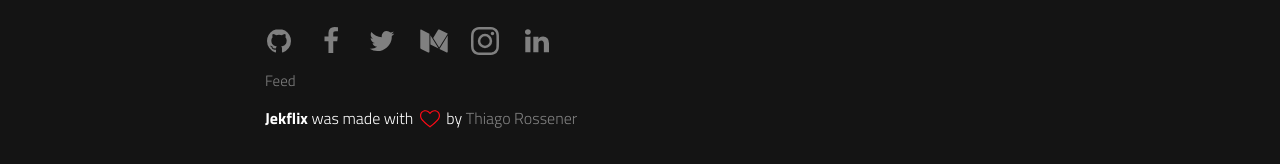
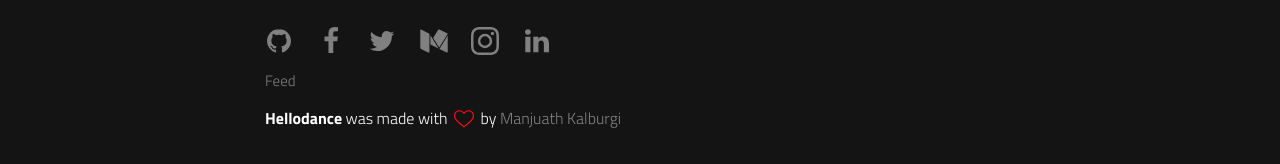
Before and after one commit to hellodance/hellodance.github.io, a Jekyll site: the page built from index.md, in a window 1280 px wide and 900 px high, scrolled down 2598 px. Shown: the part 733-897 px from the top of the window. Built offline with Jekyll 4.4.1, drawn with Linux system fonts in a browser that asks for light colours.

Commit message:
Update footer.html

```diff
--- a/_includes/footer.html
+++ b/_includes/footer.html
@@ -37,7 +37,7 @@
         {% endfor %}
         <li><a class="feed" href="{{ site.url }}{{site.baseurl}}/feed.xml" title="Atom/RSS feed">Feed</a></li>
     </ul>
-    <p><span>Jekflix</span> was made with <svg class="love"><use xlink:href="#icon-heart"></use></svg> by <a href="http://www.rossener.com" target="_blank" class="creator">Thiago Rossener</a></p>
+    <p><span>Hellodance</span> was made with <svg class="love"><use xlink:href="#icon-heart"></use></svg> by <a href="http://manjunathk.github.io" target="_blank" class="creator">Manjuath Kalburgi</a></p>
 </footer>
 <script src="{{ "/assets/js/main.js" | prepend: site.baseurl }}"></script>
 {% include stats.html %}
```
